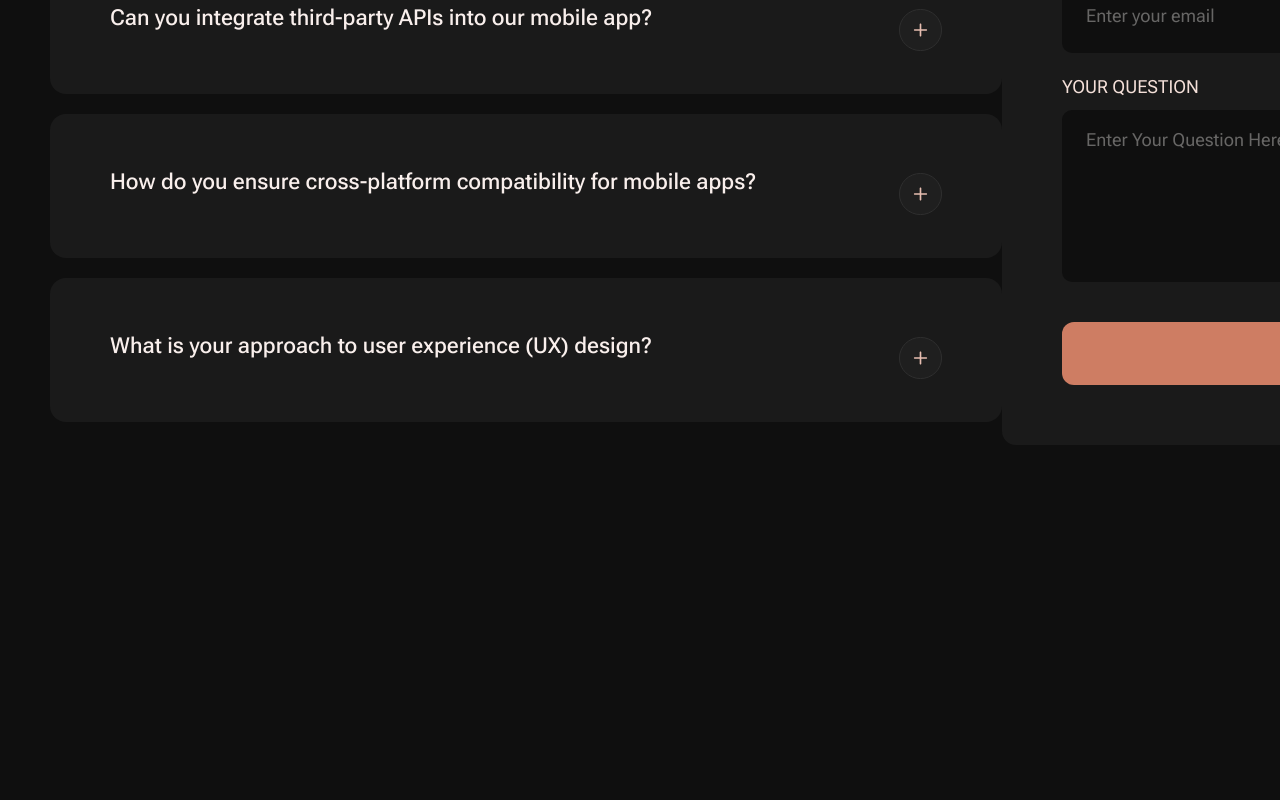
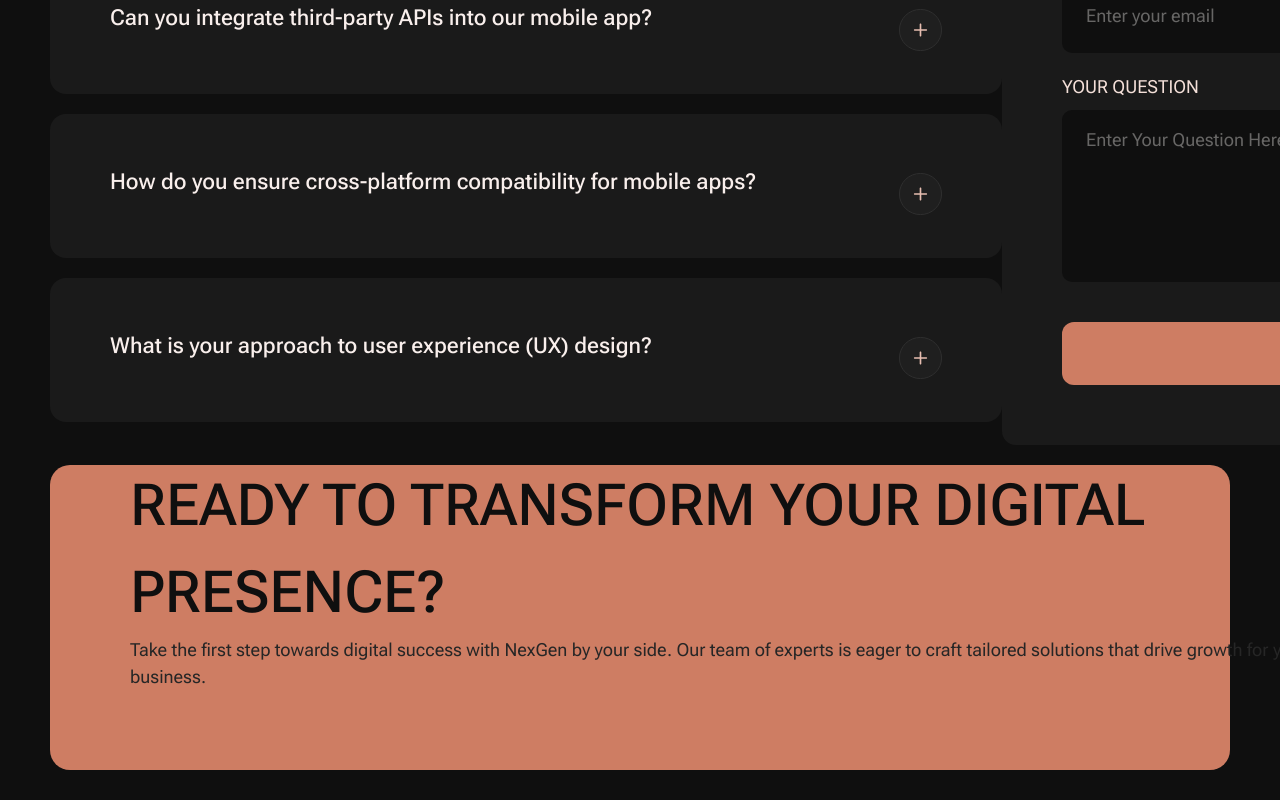
Before and after one commit to Gdzelishviliv/rowix-task, a React (Vite) app: page / in a window 1280 px wide. Shown: the part 6233-7033 px from the top of the page. Before the commit the page ends 6708 px from the top, so only its background shows below. Built offline with nearby package versions, Linux system fonts and the light colour scheme.

Commit message:
feat[add]-question component

```diff
--- a/src/App.jsx
+++ b/src/App.jsx
@@ -1,4 +1,5 @@
 import "./App.css";
+import Question from "./components/molecules/Question";
 import Achivements from "./components/organisms/Achivements";
 import Header from "./components/organisms/Header";
 import Home from "./components/organisms/Home";
@@ -19,6 +20,7 @@ function App() {
       <Projects />
       <Testimonials />
       <Questions />
+      <Question />
     </>
   );
 }
--- /dev/null
+++ b/src/components/molecules/Question.jsx
@@ -0,0 +1,27 @@
+import React from "react";
+import RightArrow from "../../assets/vector.svg";
+
+const Question = () => {
+  return (
+    <div className="flex justify-between gap-[250px] h-[305px] items-end bg-[#CE7D63] rounded-[20px] p-20">
+      <div className="max-w-[1187px]">
+        <h2 className="font-flex font-medium text-[58px] uppercase text-[#0F0F0F] min-w-[1324px] leading-[150%]">
+          Ready to Transform Your Digital Presence?
+        </h2>
+        <p className="text-[#262626] text-[18px] font-flex">
+          Take the first step towards digital success with NexGen by your side.
+          Our team of experts is eager to craft tailored solutions that drive
+          growth for your business.
+        </p>
+      </div>
+      <button className="bg-[#0F0F0F] rounded-xl h-[60px] px-[34px] py-[18px] gap-2.5 flex items-center justify-between cursor-pointer">
+        <span className="text-[18px] font-flex font-medium uppercase text-[#F3DFD8]">
+          Get in Touch
+        </span>
+        <img src={RightArrow} alt="right arrow" />
+      </button>
+    </div>
+  );
+};
+
+export default Question;
```
Also changed, not shown: src/assets/vector.svg (added).
